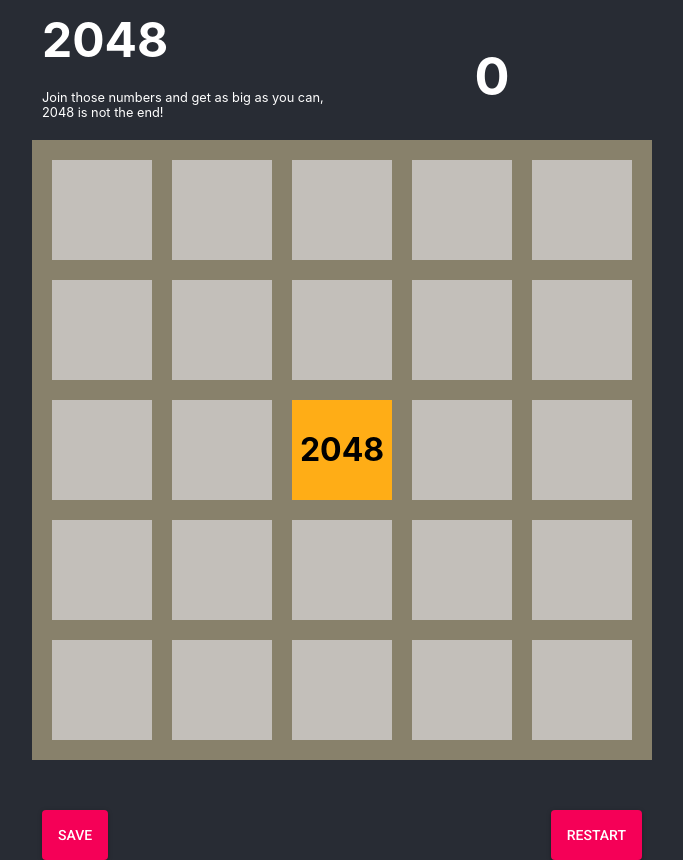
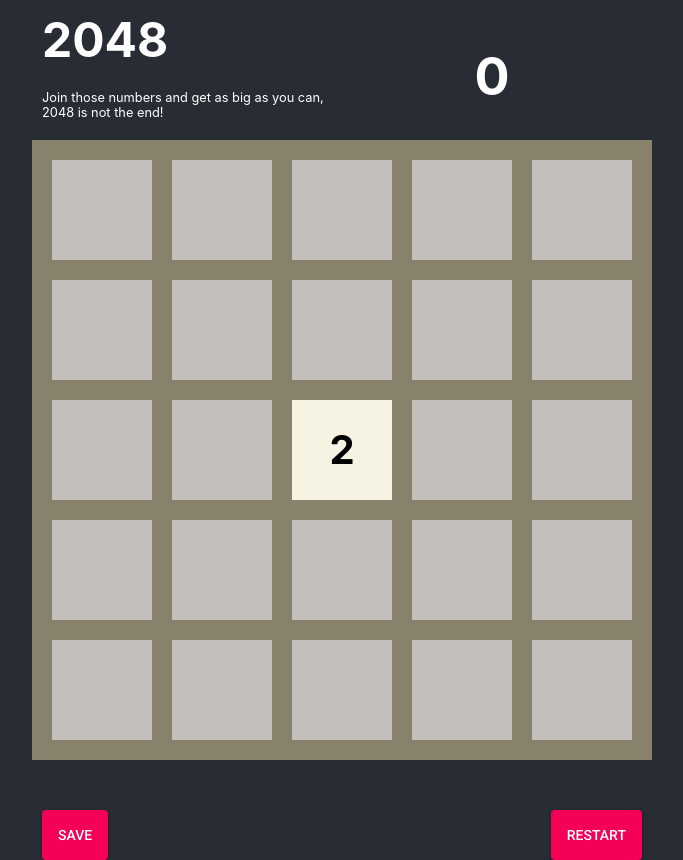
Before and after one commit to yaowang908/2048, a React (Create React App) app: page / in a window 1280 px wide. Shown: the whole page, without its empty margins (298-981 px from the left). Built offline with nearby package versions, Linux system fonts and the light colour scheme.

Commit message:
add convertor generator and move function

```diff
--- a/src/components/Block.jsx
+++ b/src/components/Block.jsx
@@ -9,7 +9,7 @@
         setWidth(props.width);
     },[props.width]);
 
-    const [position, setPosition] = useState([0,0]);
+    const [position, setPosition] = useState(props.position);
     useEffect( () => {
         setPosition(props.position);
     },[props.position]);
@@ -28,7 +28,7 @@
             'top': (position[1] * width) + 'px',
             'lineHeight': (width - 20) + 'px',
             'textAlign': 'center',
-            'color': '#000',
+            'color': props.num>32 ? '#f2f2f2' : '#000',
             'fontSize': props.num>512 ? '2rem' : '2.5rem',
             'fontWeight': 'bold',
             'backgroundColor': color,
--- a/src/components/MainContainer.jsx
+++ b/src/components/MainContainer.jsx
@@ -13,6 +13,8 @@
 } from '../GameConfig';
 import Menus from './Menus';
 import Block from './Block';
+import Blocks from '../functions/draw';
+import moveHandler from '../functions/move';
 
 const Container = styled.div`
     width: 100%;
@@ -80,13 +82,38 @@
         });
     }
 
+    const [data, setData] = useState([{
+                                        position:[2,2],
+                                        num: 2,
+                                        }]);
+
+    function eventHandler(e) {
+        moveHandler(e.code,data);
+    }
+
+    //add keyboard listener
+    useEffect(() => {
+        window.addEventListener('keydown', eventHandler);
+        return () => {
+            window.removeEventListener('keydown', eventHandler)
+        };
+    });
+
+    const [blockWidth, setBlcokWidth] = useState(Number(gridHeight.slice(0, -2)));
+    useEffect( ()=>{
+        setBlcokWidth(Number(gridHeight.slice(0, -2)));
+    }, [gridHeight]);
+
     return (
         <Fragment>
             <Container>
                 <SideHolder className={'sideHolder'}></SideHolder>
                 <Main id={'mainHolder'} style={{'height':lineHeight}}>
                     <div style={{'position': 'absolute'}}>
-                        <Block num={2048} position={[2, 2]} width={Number(gridHeight.slice(0,-2))}></Block>
+                        <Blocks
+                            data = {data}
+                            blockWidth={blockWidth}
+                        ></Blocks>
                     </div>
                     {
                         getGrid()
--- /dev/null
+++ b/src/functions/convertor.jsx
@@ -0,0 +1,49 @@
+import PropTypes from 'prop-types';
+import { BLOCKS_IN_ONE_LINE } from '../GameConfig';
+
+const convertor = function convertObjectArrayToTwoDimentionArray(data) {
+    let result = [];
+    let subLevel = [];
+    for(let m=0; m<BLOCKS_IN_ONE_LINE; m+=1) {
+        subLevel.push(0);
+    }
+    for(let n=0; n<BLOCKS_IN_ONE_LINE; n+=1) {
+        result.push([...subLevel]);
+    }
+
+    data.map(x => {
+        result[x.position[0]][x.position[1]] = x.num;
+    });
+
+    return result;
+}
+
+convertor.propTypes = {
+    data: PropTypes.arrayOf(
+        PropTypes.shape({
+            position: PropTypes.arrayOf(PropTypes.number),
+            num: PropTypes.number,
+        })
+    ),
+}
+
+const reverseConvertor = function (data) {
+    let result = [];
+
+    for (let m = 0; m < BLOCKS_IN_ONE_LINE; m += 1) {
+        for (let n = 0; n < BLOCKS_IN_ONE_LINE; n += 1) {
+            result.push({
+                position: [m,n],
+                num: data[m][n],
+            });
+        }
+    }
+
+    return result;
+}
+
+reverseConvertor.propTypes = {
+    data: PropTypes.arrayOf(PropTypes.number),
+};
+
+export { convertor, reverseConvertor };
--- a/src/functions/draw.jsx
+++ b/src/functions/draw.jsx
@@ -0,0 +1,35 @@
+import React, { useState, useEffect, Fragment } from 'react';
+import PropTypes from 'prop-types';
+import Block from '../components/Block';
+
+const Blocks = function drawAllBlocks(props) {
+    const [data,setData] = useState(props.data);
+    useEffect(() => {
+        setData(props.data);
+    },[props.data]);
+
+    const [blockWidth, setBlockWidth] = useState(props.blockWidth);
+    useEffect(() => {
+        setBlockWidth(props.blockWidth);
+    },[props.blockWidth]);
+
+    return(
+        <Fragment>
+            {data.map((x, index)=>{
+                return <Block num={x.num} key={index} position={x.position} width={blockWidth}></Block>
+            })}
+        </Fragment>
+    );
+}
+
+Blocks.propTypes = {
+    data: PropTypes.arrayOf(
+                PropTypes.shape({
+                    position: PropTypes.arrayOf(PropTypes.number),
+                    num: PropTypes.number,
+                })
+            ),
+    blockWidth: PropTypes.number,
+}
+
+export default Blocks;
--- /dev/null
+++ b/src/functions/move.jsx
@@ -0,0 +1,40 @@
+import PropTypes from 'prop-types';
+import { convertor, reverseConvertor } from './convertor';
+
+const moveHandler = function listenToKeyboardAndRecieveDataAndReturnMutated(eventType, data) {
+    if( eventType === 'ArrowDown' ) {
+        console.log('ArrowDown')
+        const twoDArray = convertor(data);
+        // check every block, see if it should move
+        // set attribute to those should move
+        // and ONLY first couple got collapsed
+    }
+
+    if( eventType === 'ArrowUp') {
+        console.log('ArrowUp')
+
+    }
+
+    if( eventType === 'ArrowLeft') {
+        console.log('ArrowLeft')
+
+    }
+
+    if( eventType === 'ArrowRight') {
+        console.log('ArrowRight')
+
+    }
+    //return newData
+}
+
+moveHandler.propTypes = {
+    eventType: PropTypes.string.isRequired,
+    data: PropTypes.arrayOf(
+            PropTypes.shape({
+                position: PropTypes.arrayOf(PropTypes.number),
+                num: PropTypes.number,
+            })
+        ),
+}
+
+export default moveHandler;
```
Also changed, not shown: src/functions/generator.jsx (added, +31 -0 lines).
